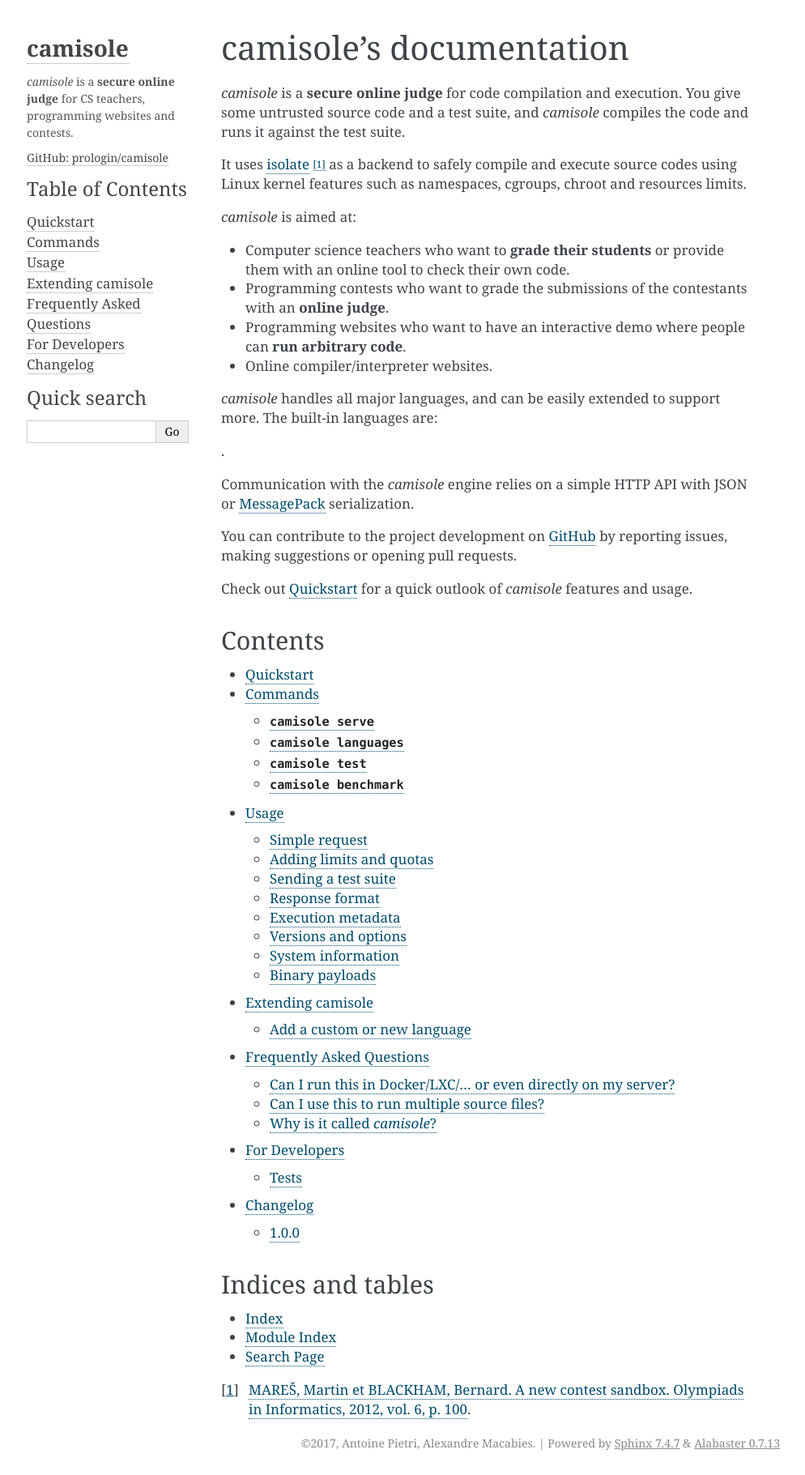
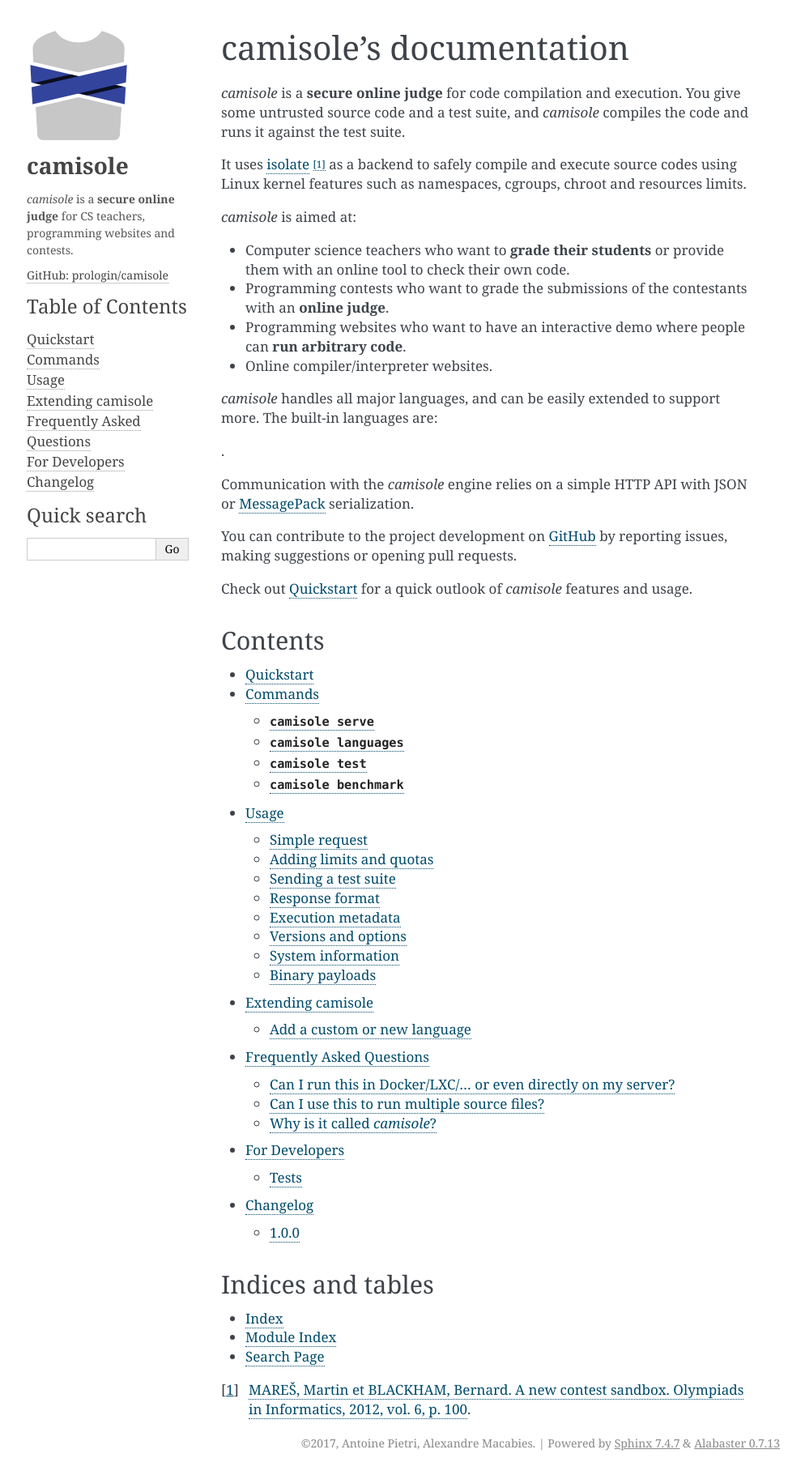
Before and after one commit to prologin/camisole, a Sphinx documentation site: the page built from doc/index.rst, in a window 1280 px wide. Shown: the whole page at 81% size, without its empty margins (147-1141 px from the left). Built offline with Sphinx 7.4.7, drawn with Linux system fonts in a browser that asks for light colours; pages that are not in the unit, such as notebooks, are missing from menus.

Commit message:
Add logo

```diff
--- a/README.rst
+++ b/README.rst
@@ -1,5 +1,8 @@
 camisole
 ========
+
+.. image:: https://github.com/prologin/camisole/raw/master/doc/_static/camisole.png
+   :align: right
 
 .. image:: https://travis-ci.org/prologin/camisole.svg?branch=master
    :target: https://travis-ci.org/prologin/camisole
--- a/doc/_templates/camisole.html
+++ b/doc/_templates/camisole.html
@@ -1,4 +1,9 @@
-<h1 class="logo"><a href="/">camisole</a></h1>
+<h1 class="logo">
+  <a href="/" style="text-decoration: none; border: none">
+  <img style="max-width: 128px" src="{{ pathto('_static/camisole.png', 1) }}" alt="camisole logo" /><br/>
+  camisole
+  </a>
+</h1>
 
 <p><em>camisole</em> is a <strong>secure online judge</strong> for CS teachers,
 programming websites and contests.</p>
```
Also changed, not shown: doc/_static/camisole.png (added).
